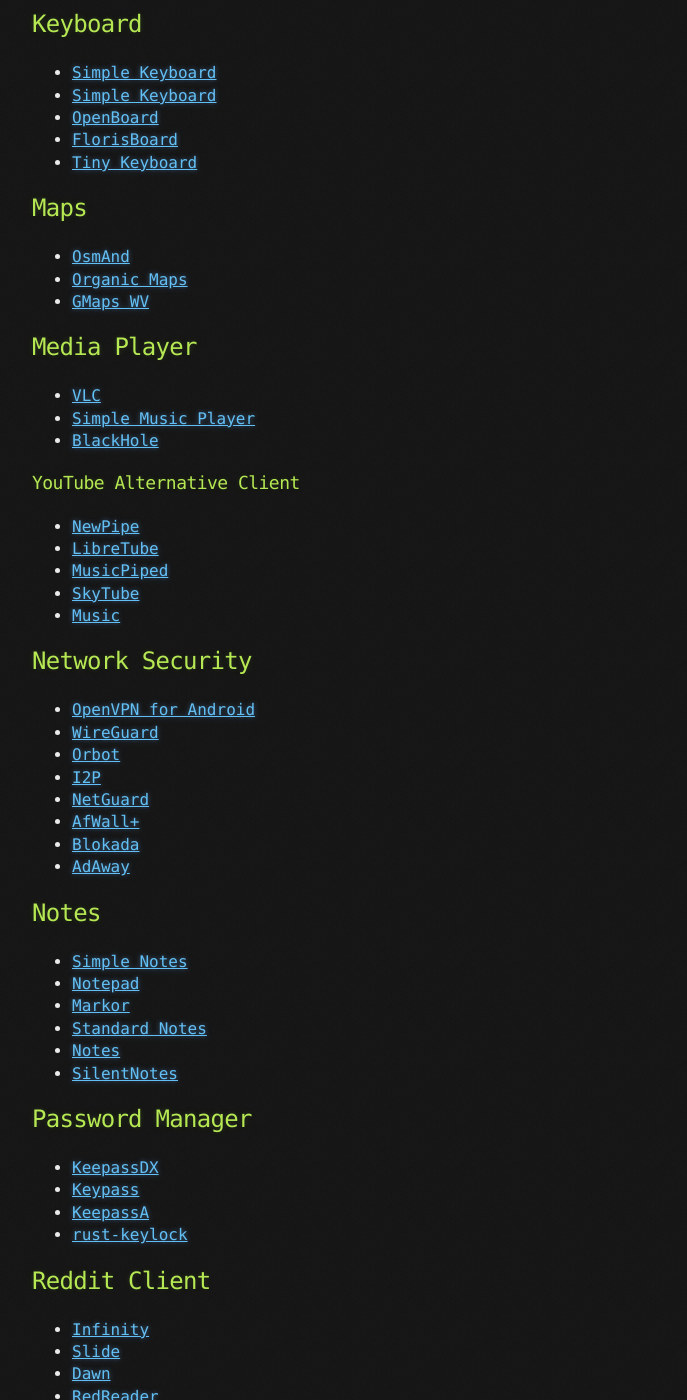
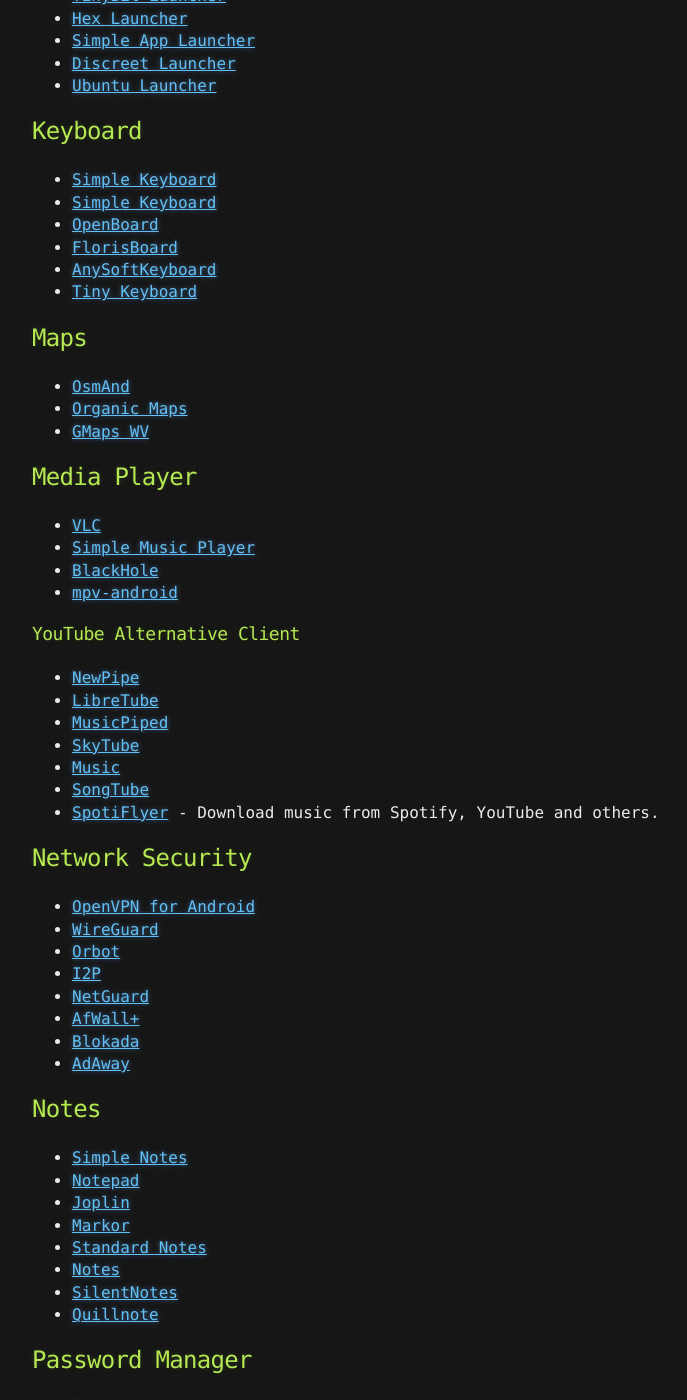
Before and after one commit to brainfucksec/brainfucksec.github.io, a Jekyll site: the page built from _posts/2022-04-28-android-foss-apps-list.md, in a window 1280 px wide and 1400 px high, scrolled down 4139 px. Shown: the whole window, without its empty margins (108-795 px from the left). Built offline with Jekyll 4.4.1, drawn with Linux system fonts in a browser that asks for light colours; some of the changed text lies outside the part shown.

Commit message:
Update _posts/2022-04-28-android-foss-apps-list.md

```diff
--- a/_posts/2022-04-28-android-foss-apps-list.md
+++ b/_posts/2022-04-28-android-foss-apps-list.md
@@ -17,6 +19,7 @@
 
 ## Table of Contents
 
+* [Android-based Operating Systems](#android-based-operating-systems)
 * [App Stores](#app-stores)
 * [App Repositories](#app-repositories)
 * [2FA](#2fa)
@@ -49,7 +52,7 @@
 ## Android-based Operating Systems
 
 * [Calyx OS](https://calyxos.org/)
-* [DivestOS](https://en.wikipedia.org/wiki/List_of_Linux_distributions)
+* [DivestOS](https://divestos.org/)
 * [LineageOS](https://lineageos.org/)
 * [GrapheneOS](https://grapheneos.org/)
 * [Replicant](https://www.replicant.us/)
@@ -177,6 +182,7 @@
 * [Simple Keyboard](https://github.com/SimpleMobileTools/Simple-Keyboard)
 * [OpenBoard](https://github.com/openboard-team/openboard)
 * [FlorisBoard](https://github.com/florisboard/florisboard)
+* [AnySoftKeyboard](https://anysoftkeyboard.github.io/)
 * [Tiny Keyboard](https://github.com/rkkr/tiny-keyboard)
 
 ## Maps
@@ -190,6 +196,7 @@
 * [VLC](https://www.videolan.org/vlc/download-android.html)
 * [Simple Music Player](https://github.com/SimpleMobileTools/Simple-Music-Player)
 * [BlackHole](https://github.com/Sangwan5688/BlackHole)
+* [mpv-android](https://github.com/mpv-android/mpv-android)
 
 ### YouTube Alternative Client
 
@@ -198,6 +205,8 @@
 * [MusicPiped](https://github.com/deep-gaurav/MusicPiped)
 * [SkyTube](https://skytube-app.com/)
 * [Music](https://github.com/z-huang/music)
+* [SongTube](https://github.com/SongTube/SongTube-App)
+* [SpotiFlyer](https://shabinder.github.io/SpotiFlyer/) - Download music from Spotify, YouTube and others.
 
 ## Network Security
 
@@ -214,13 +223,16 @@
 
 * [Simple Notes](https://github.com/SimpleMobileTools/Simple-Notes)
 * [Notepad](https://github.com/farmerbb/Notepad)
+* [Joplin](https://joplinapp.org/)
 * [Markor](https://gsantner.net/project/markor.html?source=fdroid)
 * [Standard Notes](https://standardnotes.com/)
 * [Notes](https://github.com/billthefarmer/notes)
 * [SilentNotes](https://www.martinstoeckli.ch/silentnotes/)
+* [Quillnote](https://qosp.org/#/)
 
 ## Password Manager
 
+* [Bitwarden](https://bitwarden.com/download/)
 * [KeepassDX](https://www.keepassdx.com/)
 * [Keypass](https://github.com/yogeshpaliyal/KeyPass)
 * [KeepassA](https://github.com/AriaLyy/KeepassA)
```
Also changed, not shown: other parts of _posts/2022-04-28-android-foss-apps-list.md (+5 -0 lines).
